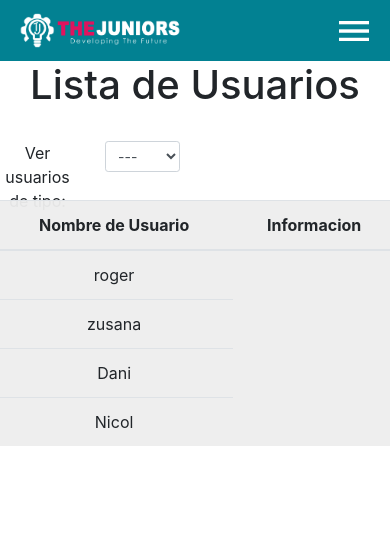
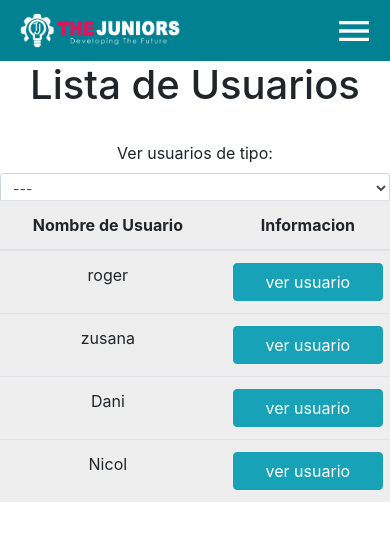
Before and after one commit to rylmfqt28/Gestion_Usuarios, a React (Create React App) app in the folder client/: page /listUsuarios in a window 390 px wide. Shown: the top 540 px of the page. Built offline with nearby package versions, Linux system fonts and the light colour scheme.

Commit message:
botones iniciales

```diff
--- a/client/src/components/ListaUsuarios/ListUsuarios.jsx
+++ b/client/src/components/ListaUsuarios/ListUsuarios.jsx
@@ -16,6 +16,9 @@ class ListUsuarios extends Component{
                     <td>
                         {Usuario}
                     </td>
+                    <td>
+                        <button className="btn btn-info col-sm">ver usuario</button>
+                    </td>
                 </tr>
             );
         })
@@ -27,10 +30,10 @@ class ListUsuarios extends Component{
                     <br></br>
                 </div>
                 <div className="row">
-                    <div className="col-3">
+                    <div className="col-sm-3">
                         <label>Ver usuarios de tipo:  </label>
                     </div>
-                    <div className="col-3">
+                    <div className="col-sm-3">
                         <select className="form-control form-control-sm" >
                             <option value=" " >{"---"}</option>
                         </select>
```
